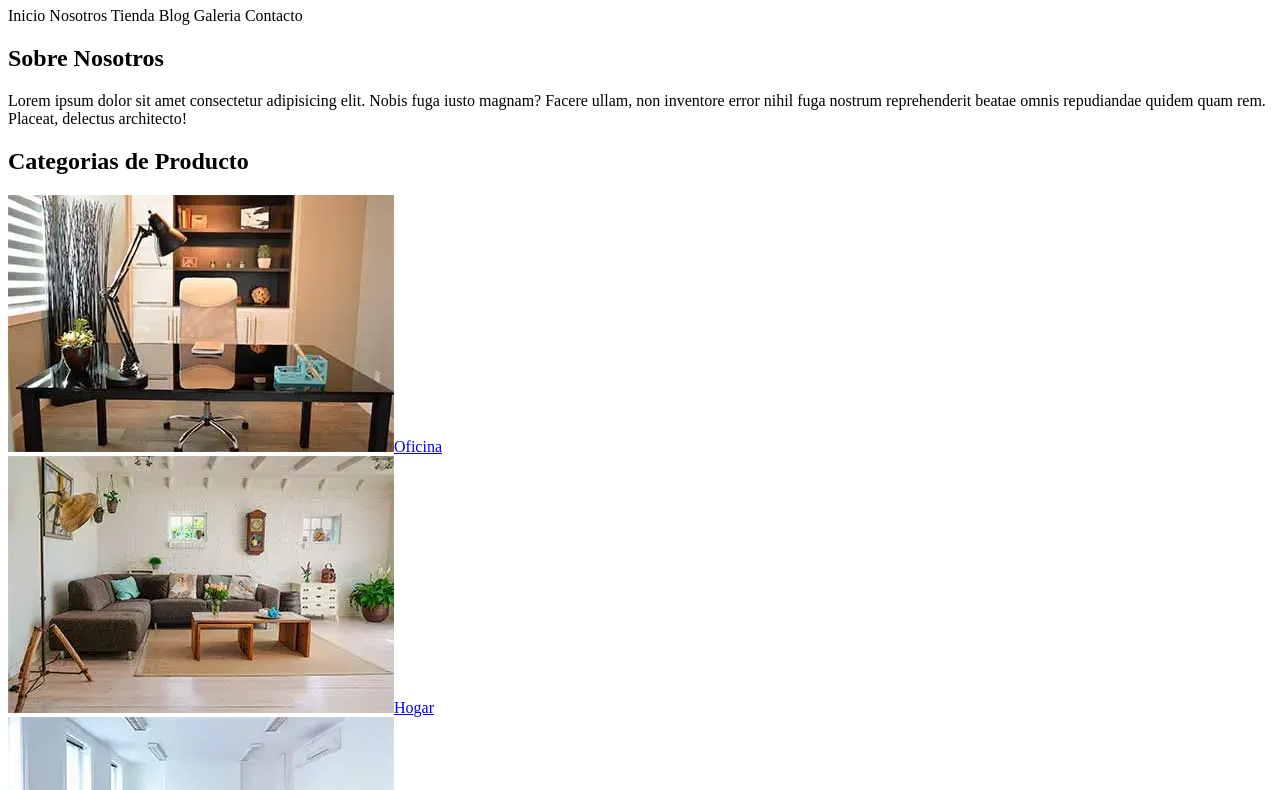
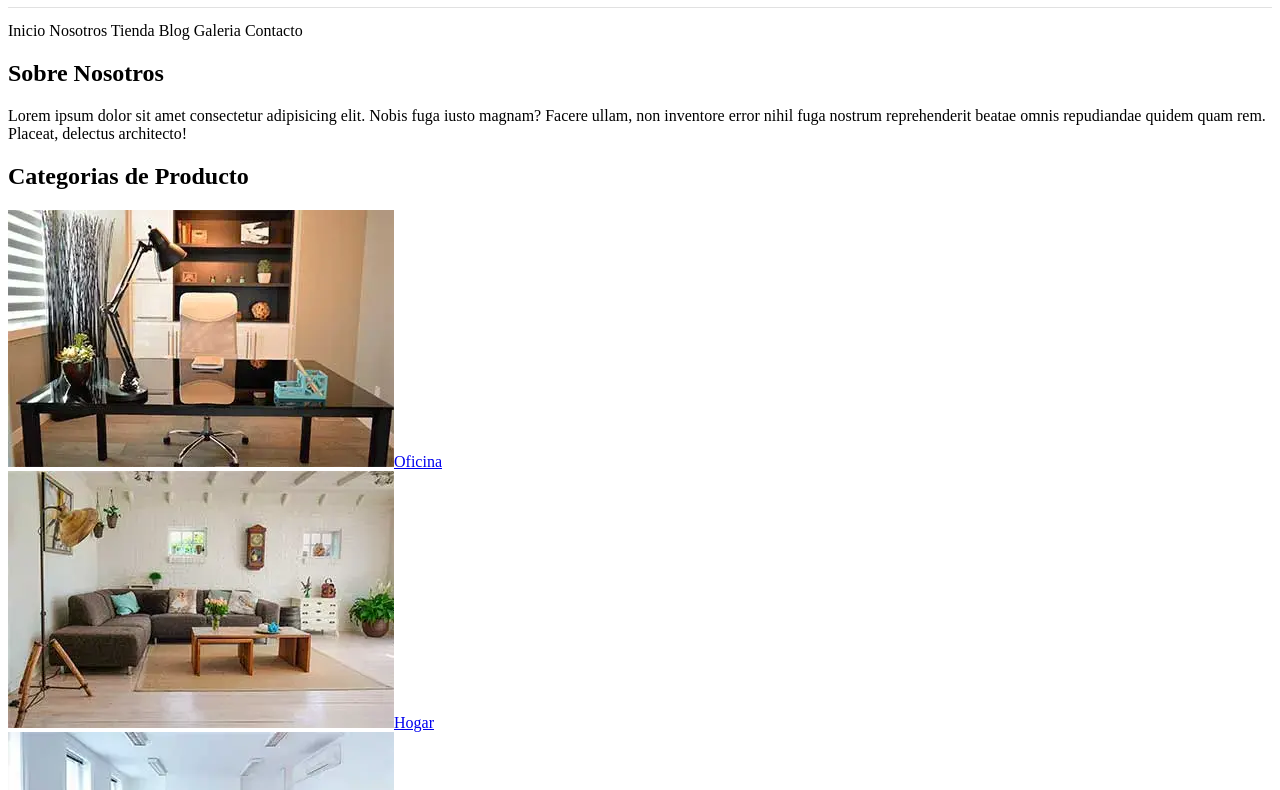
Before and after one commit to efrainhgmx/furniture-store, a plain HTML site: page index.html in a window 1280 px wide. Shown: the part 73-863 px from the top of the page. Drawn offline with Linux system fonts and the light colour scheme.

Commit message:
Styles for navbar

```diff
--- a/assets/styles/styles.css
+++ b/assets/styles/styles.css
@@ -6,6 +6,12 @@ h1 span{
     text-align: center;
 }
 
+.navigation {
+    border-top: 1px solid #e1e1e1;
+    padding-block-start: 14px;
+    margin: auto
+}
+
 .navigation a {
     color: #000;
     text-decoration: none;
```
